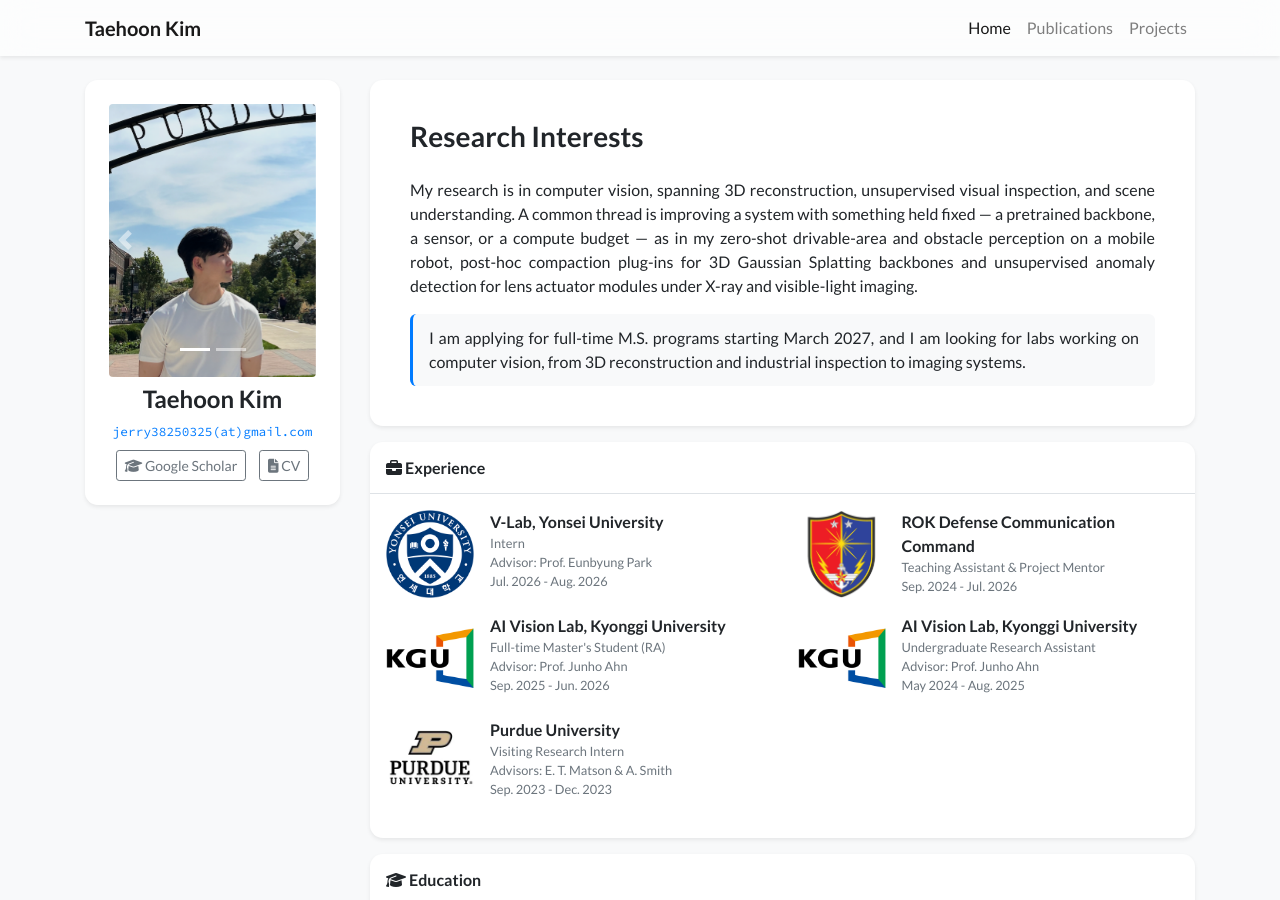
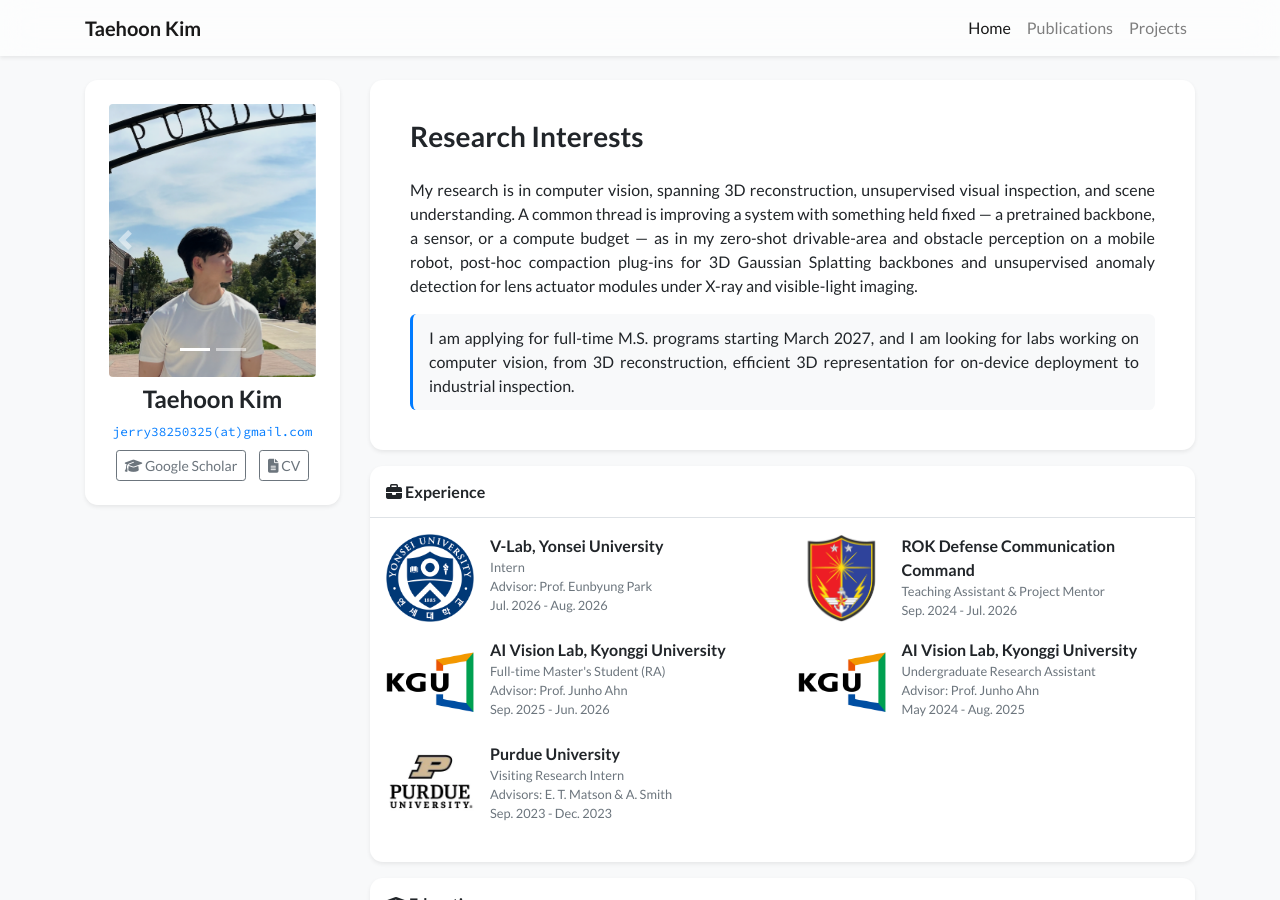
Before and after one commit to Maruu0127/Maruu0127.github.io, a Jekyll site: the page built from index.html, in a window 1280 px wide and 900 px high. Built offline with Jekyll 4.4.1, drawn with Linux system fonts in a browser that asks for light colours; nearby versions of some CDN libraries; a style sheet for code colours, icons or effects is not loaded.

Commit message:
Update Research Interests box to highlight on-device 3D representation
Co-Authored-By: Claude Opus 5 <noreply@anthropic.com>
Claude-Session: https://claude.ai/code/session_01TDUz2ydBG5BVzgqHgM1AZX

```diff
--- a/_data/profile.yml
+++ b/_data/profile.yml
@@ -25,7 +25,8 @@ short_bio: >-
   </p>
   <p style="border-left: 3px solid #007bff; background-color: #f8f9fa; padding: 0.75rem 1rem; border-radius: 0.4rem; margin-bottom: 0;">
     I am applying for full-time M.S. programs starting March 2027, and I am looking for labs
-    working on computer vision, from 3D reconstruction and industrial inspection to imaging systems.
+    working on computer vision, from 3D reconstruction, efficient 3D representation for
+    on-device deployment to industrial inspection.
   </p>
 
 portrait_url: /assets/images/photos/taehoon-kim.jpg
```
